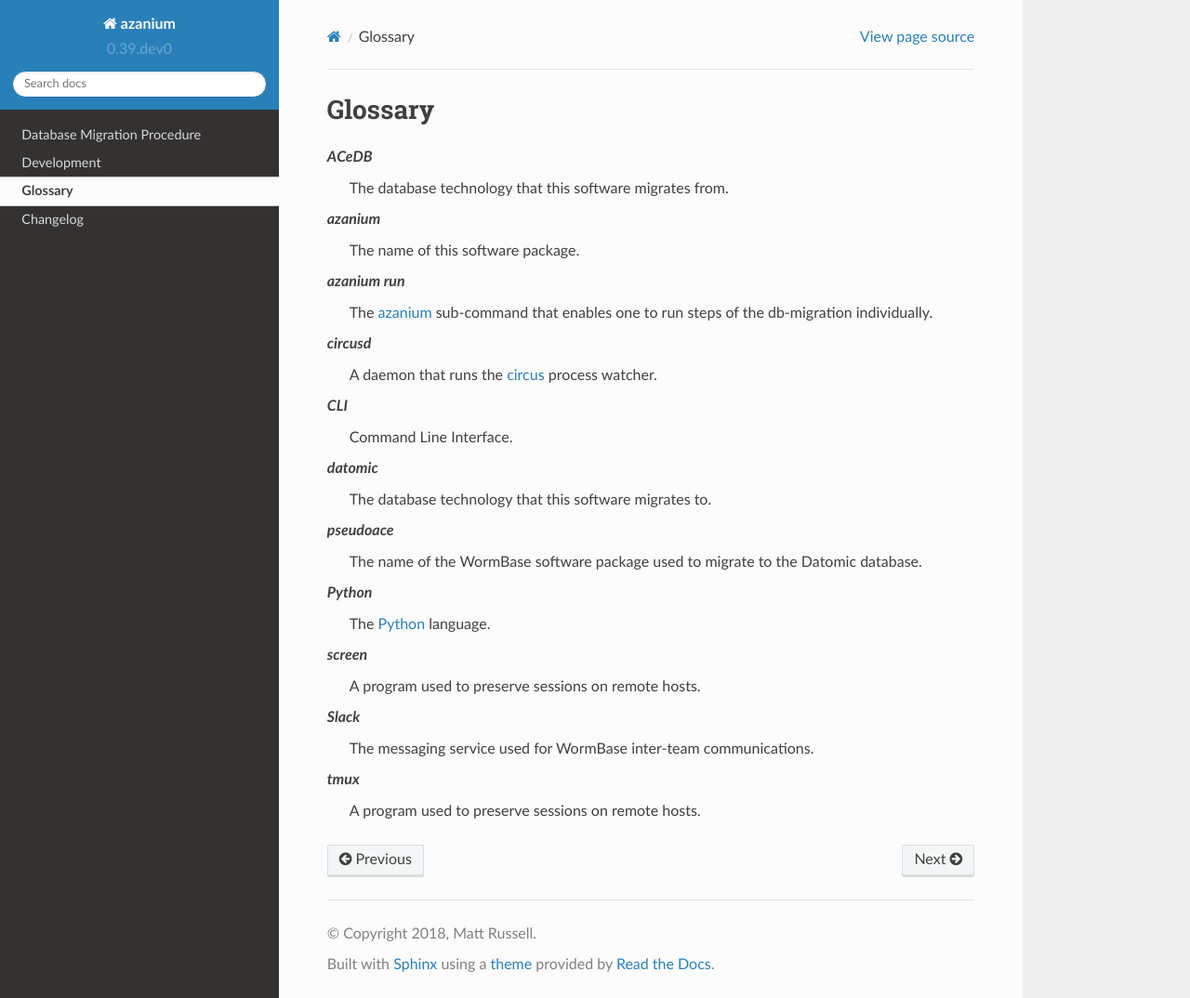
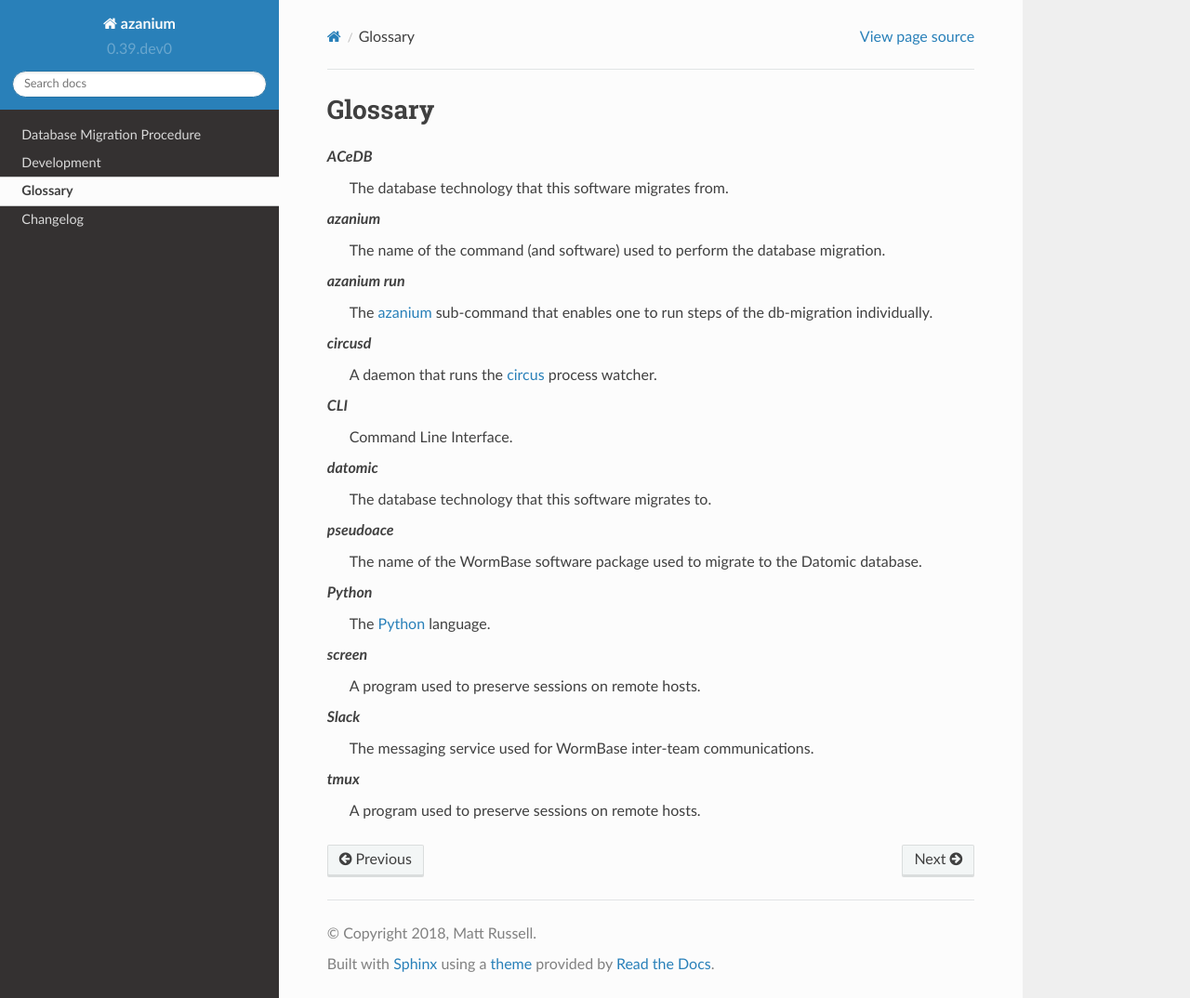
Before and after one commit to WormBase/db-migration, a Sphinx documentation site: the page built from docs/source/glossary.rst, in a window 1280 px wide and 1074 px high. Shown: the whole window at 93% size. Built offline with Sphinx 7.4.7 and the Read the Docs theme 2.0.0, drawn with Linux system fonts in a browser that asks for light colours.

Commit message:
Changed wording.

```diff
--- a/docs/source/glossary.rst
+++ b/docs/source/glossary.rst
@@ -5,7 +5,7 @@ Glossary
    :sorted:
 
    `azanium`
-     The name of this software package.
+     The name of the command (and software) used to perform the database migration.
 
    `azanium run`
       The :term:`azanium` sub-command that enables one to run steps of
--- a/docs/source/user/index.rst
+++ b/docs/source/user/index.rst
@@ -3,7 +3,7 @@
 ============================
 Database Migration Procedure
 ============================
-The :term:`azanium` commands are all required to be invoked from the
+All :term:`azanium` migration commands are all required to be invoked from the
 same working directory, and from the same host machine.
 
 Software Setup
```
